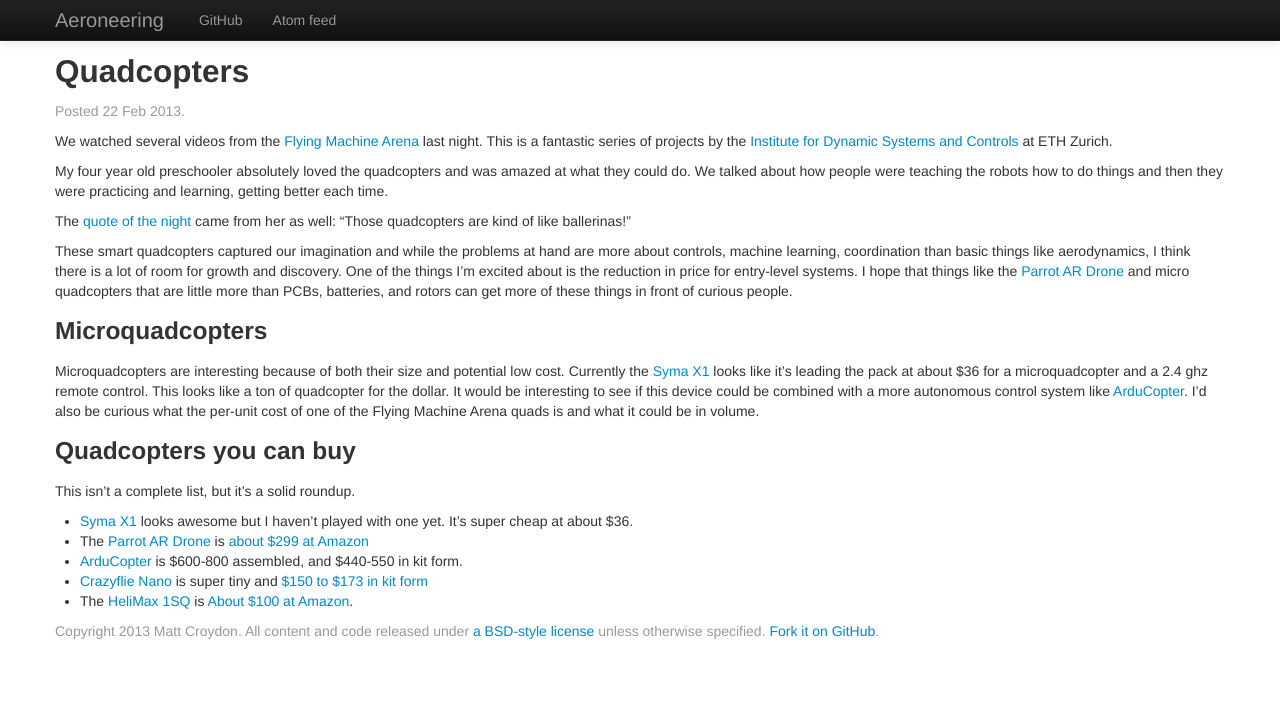
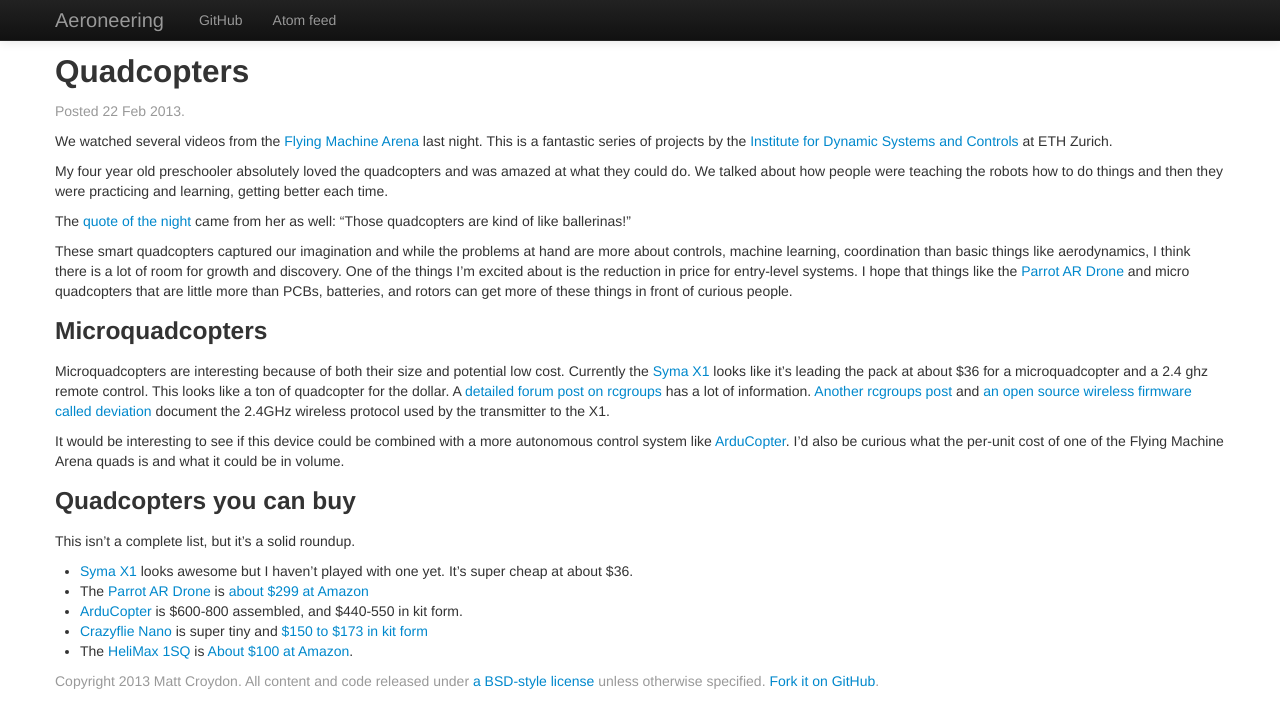
Before and after one commit to aeroneering/aeroneering.github.com, a Jekyll site: the page built from _posts/2013-02-22-quadcopters.md, in a window 1280 px wide. Shown: the top 728 px of the page. Built offline with Jekyll 4.4.1, drawn with Linux system fonts in a browser that asks for light colours.

Commit message:
Updated X1 technical information.

```diff
--- a/_posts/2013-02-22-quadcopters.md
+++ b/_posts/2013-02-22-quadcopters.md
@@ -12,7 +12,9 @@
 
 ### Microquadcopters
 
-Microquadcopters are interesting because of both their size and potential low cost.  Currently the [Syma X1](http://www.amazon.com/gp/product/B0096SJU3U/ref=as_li_qf_sp_asin_il_tl?ie=UTF8&camp=1789&creative=9325&creativeASIN=B0096SJU3U&linkCode=as2&tag=postneo-20) looks like it's leading the pack at about $36 for a microquadcopter and a 2.4 ghz remote control.  This looks like a ton of quadcopter for the dollar.  It would be interesting to see if this device could be combined with a more autonomous control system like [ArduCopter](https://code.google.com/p/arducopter/wiki/ArduCopter).  I'd also be curious what the per-unit cost of one of the Flying Machine Arena quads is and what it could be in volume.
+Microquadcopters are interesting because of both their size and potential low cost.  Currently the [Syma X1](http://www.amazon.com/gp/product/B0096SJU3U/ref=as_li_qf_sp_asin_il_tl?ie=UTF8&camp=1789&creative=9325&creativeASIN=B0096SJU3U&linkCode=as2&tag=postneo-20) looks like it's leading the pack at about $36 for a microquadcopter and a 2.4 ghz remote control.  This looks like a ton of quadcopter for the dollar.  A [detailed forum post on rcgroups](http://www.rcgroups.com/forums/showthread.php?t=1797545) has a lot of information.  [Another rcgroups post](http://www.rcgroups.com/forums/showthread.php?t=1626362) and [an open source wireless firmware called deviation](https://bitbucket.org/PhracturedBlue/deviation/overview) document the 2.4GHz wireless protocol used by the transmitter to the X1.
+
+It would be interesting to see if this device could be combined with a more autonomous control system like [ArduCopter](https://code.google.com/p/arducopter/wiki/ArduCopter).  I'd also be curious what the per-unit cost of one of the Flying Machine Arena quads is and what it could be in volume.
 
 ### Quadcopters you can buy
 
```
